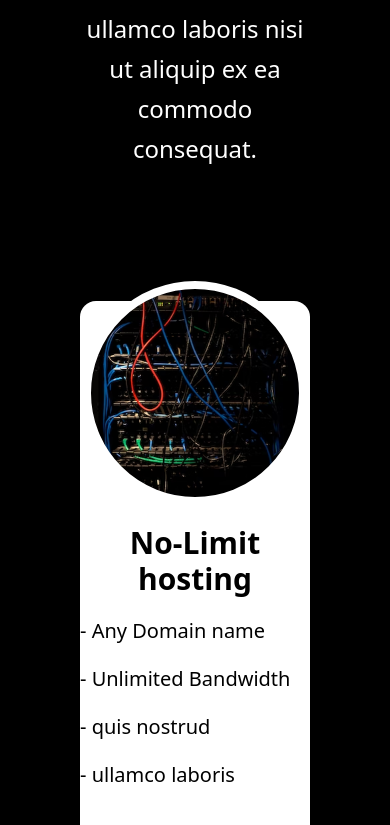
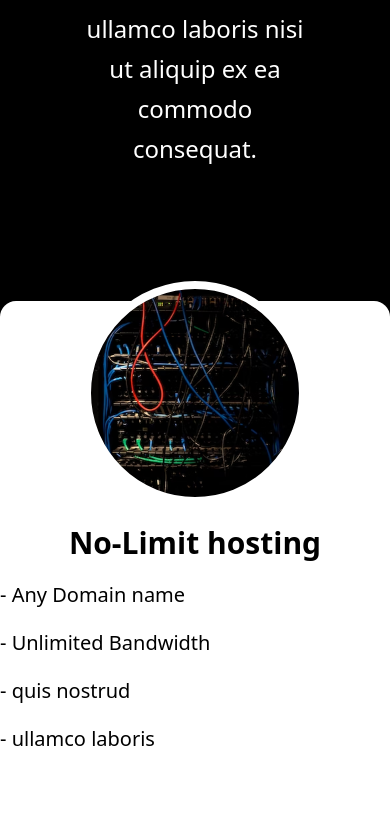
Before and after one commit to yafet-123/Sample_shoping_sample1_frontend, a Next.js app: page / in a window 390 px wide. Shown: the part 8201-9026 px from the top of the page. Built offline with nearby package versions, Linux system fonts and the light colour scheme.

Commit message:
Adding responsive

```diff
--- a/components/Aim.js
+++ b/components/Aim.js
@@ -18,7 +18,7 @@ export function Aim() {
         commodo consequat.
       </p>
 
-      <div className="grid grid-cols-1 lg:grid-cols-3 gap-10 px-20 w-full h-full">
+      <div className="grid grid-cols-1 lg:grid-cols-3 gap-10 lg:px-20 w-full h-full">
         <div className="bg-white w-full h-[35rem] rounded-2xl lg:px-32 mt-28">
           <div className="aim-one-background h-56 w-56 rounded-full max-w-xl mx-auto -mt-5 border-8 border-white"></div>
           <h1 className="text-3xl text-black max-w-2xl mx-auto my-5 text-center font-extrabold">
--- a/components/Contact.js
+++ b/components/Contact.js
@@ -2,7 +2,7 @@ import React from "react";
 
 export function Contact() {
   return (
-    <div className="w-full h-full bg-gray-400 p-20 grid grid-cols-1 lg:grid-cols-2">
+    <div className="w-full h-full bg-gray-400 lg:p-20 grid grid-cols-1 lg:grid-cols-2">
       <div className="flex flex-col bg-black p-10">
         <h1 className="text-3xl text-white mb-5 text-left font-light">
           Get in Touch
--- a/components/Expericene.js
+++ b/components/Expericene.js
@@ -10,7 +10,7 @@ export function Expericene() {
       <h1 className="text-5xl text-black max-w-4xl mx-auto mb-5 text-center font-bold px-20">
         store expericene
       </h1>
-      <div className="grid grid-cols-1 lg:grid-cols-3 gap-10 px-20 w-full h-full">
+      <div className="grid grid-cols-1 lg:grid-cols-3 gap-10 lg:px-20 w-full h-full">
         <div className="bg-blue-500 w-full h-[35rem] rounded-2xl lg:px-32 mt-28">
           <div className="expericene-one-background h-56 w-56 rounded-full max-w-xl mx-auto -mt-10 border-8 border-white"></div>
           <h1 className="text-3xl text-white max-w-2xl mx-auto my-5 text-center font-extrabold">
--- a/components/Plan.js
+++ b/components/Plan.js
@@ -16,7 +16,7 @@ export function Plan() {
         tempor incididunt ut labore et dolore magna aliqua.
       </p>
 
-      <div className="grid grid-cols-1 lg:grid-cols-3 gap-10 px-20 w-full h-full">
+      <div className="grid grid-cols-1 lg:grid-cols-3 gap-10 lg:px-20 w-full h-full">
         <div className="bg-blue-800 w-full h-[35rem] rounded-2xl lg:px-32 mt-28">
           <div className="h-56 w-56 max-w-xl mx-auto -mt-16 border-t-8 border-blue-800 mb-10 rounded-lg bg-white pt-5">
             <h1 className="text-xl text-blue-800 max-w-2xl mx-auto my-5 text-center font-extrabold">
```
